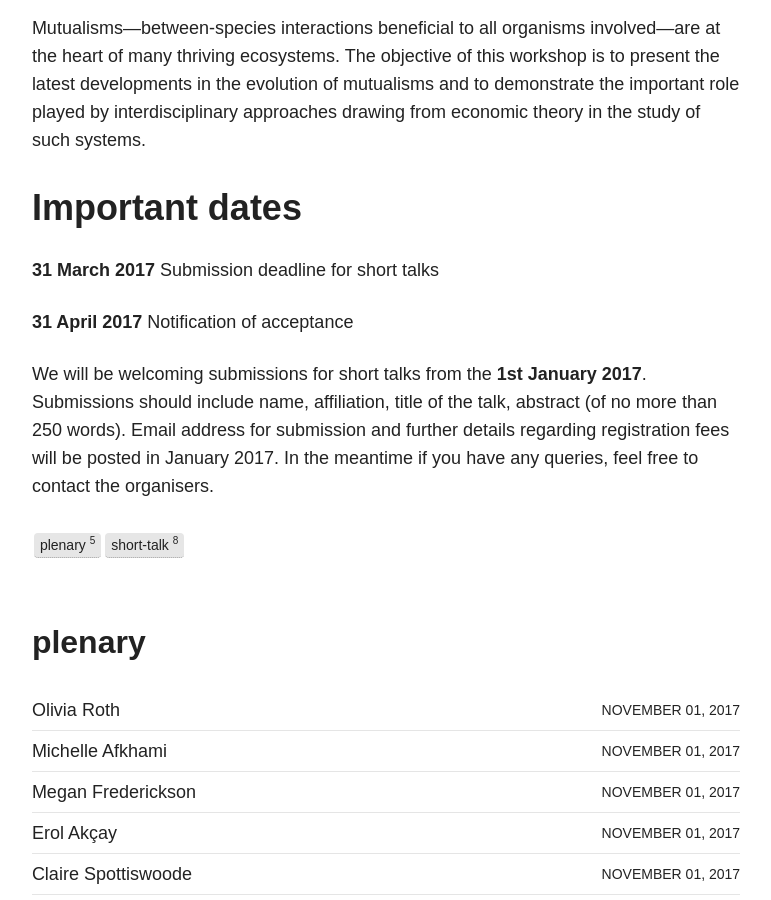
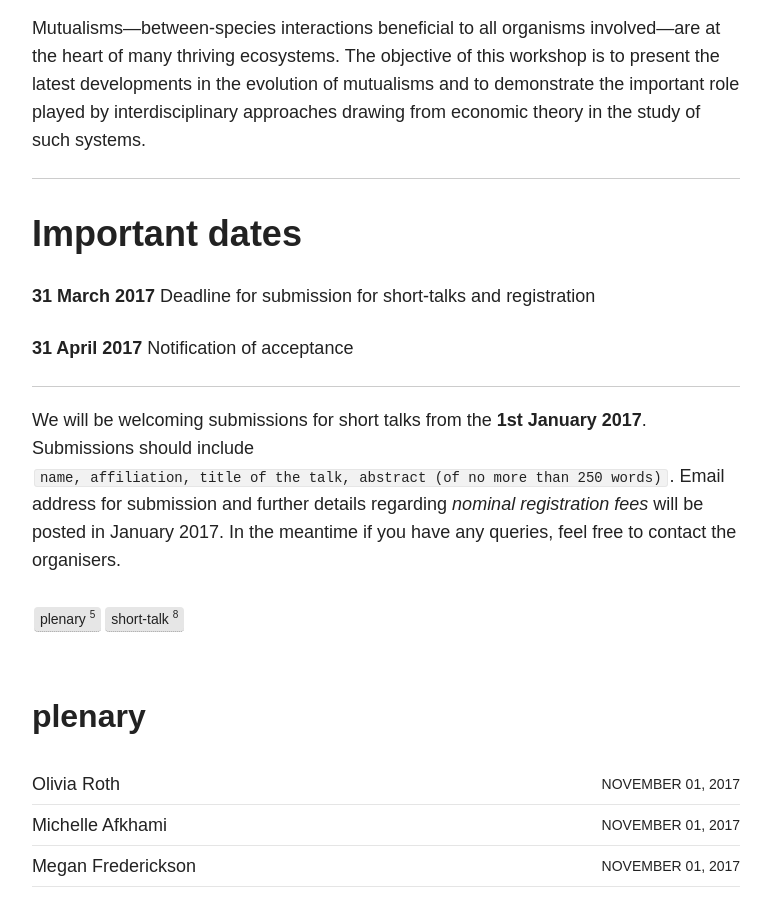
Before and after one commit to bionomics/bionomics, a Jekyll site: the page built from home/index.md, in a window 1280 px wide and 900 px high, scrolled down 636 px. Shown: the whole window, without its empty margins (254-1025 px from the left). Built offline with Jekyll 4.4.1, drawn with Linux system fonts in a browser that asks for light colours; nearby versions of some CDN libraries.

Commit message:
formatting text

```diff
--- a/home/index.md
+++ b/home/index.md
@@ -11,12 +11,15 @@ excerpt: "Workshop on the biology and economics of mutualisms being held at the
 Mutualisms---between-species interactions beneficial to all organisms involved---are at the heart of many thriving ecosystems.
 The objective of this workshop is to present the latest developments in the evolution of mutualisms and to demonstrate the important role played by interdisciplinary approaches drawing from economic theory in the study of such systems.
 
+---
 
 # Important dates
 
-**31 March 2017** Submission deadline for short talks
+**31 March 2017** Deadline for submission for short-talks and registration
 
 **31 April 2017** Notification of acceptance
+
+---
 
 <!-- We are now welcoming submissions for short talks.
 Submissions should include name, affiliation, title of the talk, abstract (of no more than 250 words).
@@ -24,8 +27,8 @@ Please send the submissions to mutual-workshop@evolbio.mpg.de.
 Registration fees will cover food and accommodation for the complete duration of the conference. -->
 
 We will be welcoming submissions for short talks from the **1st January 2017**.
-Submissions should include name, affiliation, title of the talk, abstract (of no more than 250 words).
-Email address for submission and further details regarding registration fees will be posted in January 2017.
+Submissions should include `name, affiliation, title of the talk, abstract (of no more than 250 words)`.
+Email address for submission and further details regarding *nominal registration fees* will be posted in January 2017.
 In the meantime if you have any queries, feel free to contact the organisers.
 
 {% capture site_tags %}{% for tag in site.tags %}{{ tag | first }}{% unless forloop.last %},{% endunless %}{% endfor %}{% endcapture %}
```
